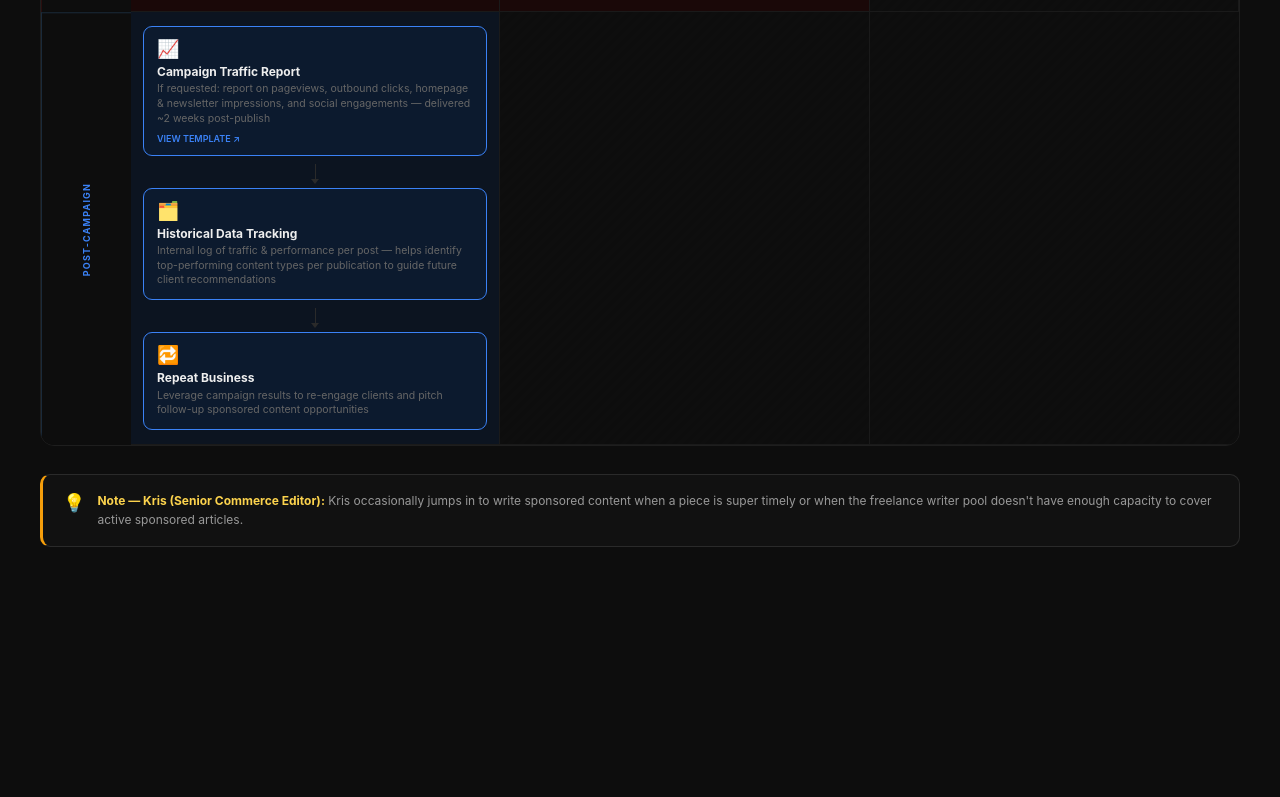
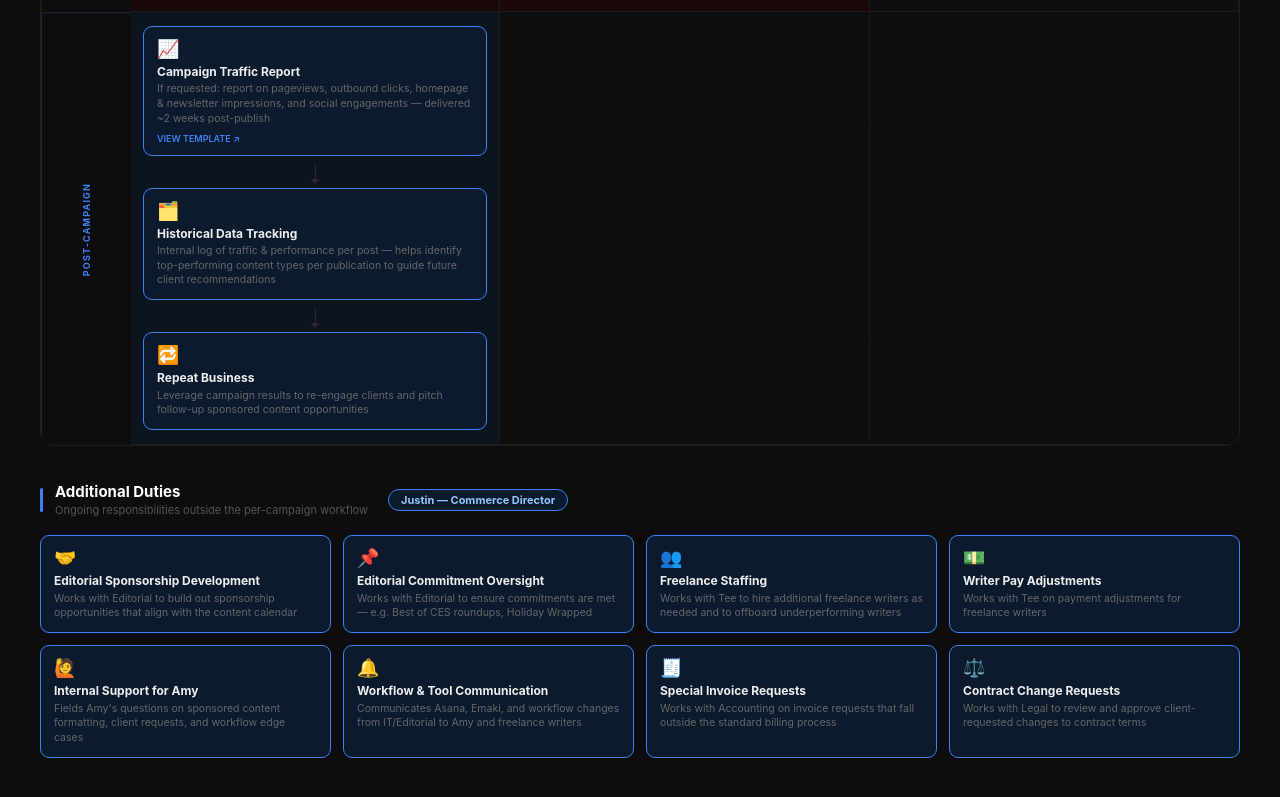
Before and after one commit to jaduino/SponsoredContentWorkflow, a plain HTML site: page index.html in a window 1280 px wide. Shown: the part 2029-2826 px from the top of the page. Before the commit the page ends 2636 px from the top, so only its background shows below. Drawn offline with Linux system fonts and the light colour scheme.

Commit message:
Add files via upload

```diff
--- a/index.html
+++ b/index.html
@@ -601,6 +601,12 @@
       <div class="n-title">Field Client Questions</div>
       <div class="n-sub">Responds to client check-ins on status, reach, performance expectations &amp; feedback during the creation period</div>
     </div>
+    <div class="mini-arrow"></div>
+    <div class="n pink" data-tip="Justin keeps an eye on the overall pipeline to ensure due dates and publication timelines are being met, confirms that all deliverables (article, social posts, homepage pin, newsletter) are in production, and monitors that we aren't overselling inventory across active campaigns.">
+      <span class="n-icon">🗓️</span>
+      <div class="n-title">Pipeline Oversight</div>
+      <div class="n-sub">Ensures due dates &amp; timelines are met, confirms deliverables are in production, and monitors that we aren't overselling available inventory</div>
+    </div>
   </div>
   <div class="cell" style="background:#1c0c14">
     <div class="n pink" data-tip="Amy edits the draft and sends it to the client for review and approval.">
@@ -715,12 +721,67 @@
 
 </div><!-- /flow-grid -->
 
-<!-- Notes -->
-<div class="note-box">
-  <div class="note-icon">💡</div>
-  <div class="note-text">
-    <strong style="color:#FCD34D">Note — Kris (Senior Commerce Editor):</strong>
-    Kris occasionally jumps in to write sponsored content when a piece is super timely or when the freelance writer pool doesn't have enough capacity to cover active sponsored articles.
+<!-- Additional Duties -->
+<div style="max-width:1200px;margin:36px auto 0;">
+  <div style="display:flex;align-items:center;gap:12px;margin-bottom:18px;">
+    <div style="width:3px;height:24px;background:#3B82F6;border-radius:2px;flex-shrink:0"></div>
+    <div>
+      <div style="font-size:15px;font-weight:700;color:#fff">Additional Duties</div>
+      <div style="font-size:11px;color:#555;margin-top:2px">Ongoing responsibilities outside the per-campaign workflow</div>
+    </div>
+    <div style="margin-left:8px;background:#0c1a2e;border:1.5px solid #3B82F6;border-radius:20px;padding:3px 12px;font-size:11px;font-weight:700;color:#93C5FD;">Justin — Commerce Director</div>
+  </div>
+
+  <div style="display:grid;grid-template-columns:repeat(auto-fill,minmax(280px,1fr));gap:12px;">
+
+    <div class="n blue" data-tip="Justin works with the Editorial team to identify and build out sponsorship packages and opportunities that align with the site's editorial calendar and content strategy.">
+      <span class="n-icon">🤝</span>
+      <div class="n-title">Editorial Sponsorship Development</div>
+      <div class="n-sub">Works with Editorial to build out sponsorship opportunities that align with the content calendar</div>
+    </div>
+
+    <div class="n blue" data-tip="Justin works with Editorial to ensure that commitments tied to editorial features — such as Best of CES roundups, Holiday Wrapped, and similar franchise content — are fulfilled on time.">
+      <span class="n-icon">📌</span>
+      <div class="n-title">Editorial Commitment Oversight</div>
+      <div class="n-sub">Works with Editorial to ensure commitments are met — e.g. Best of CES roundups, Holiday Wrapped</div>
+    </div>
+
+    <div class="n blue" data-tip="Justin manages the freelance writer roster: working with Tee to hire additional writers when workload demands it, and offboarding writers who aren't meeting expectations.">
+      <span class="n-icon">👥</span>
+      <div class="n-title">Freelance Staffing</div>
+      <div class="n-sub">Works with Tee to hire additional freelance writers as needed and to offboard underperforming writers</div>
+    </div>
+
+    <div class="n blue" data-tip="Justin works with Tee to review and adjust payment rates for freelance writers, whether due to performance, rate negotiations, or changes in scope.">
+      <span class="n-icon">💵</span>
+      <div class="n-title">Writer Pay Adjustments</div>
+      <div class="n-sub">Works with Tee on payment adjustments for freelance writers</div>
+    </div>
+
+    <div class="n blue" data-tip="Justin is the go-to for Amy when questions arise about sponsored content formatting standards, handling unusual client requests, or navigating edge cases in the workflow.">
+      <span class="n-icon">🙋</span>
+      <div class="n-title">Internal Support for Amy</div>
+      <div class="n-sub">Fields Amy's questions on sponsored content formatting, client requests, and workflow edge cases</div>
+    </div>
+
+    <div class="n blue" data-tip="When IT or Editorial introduces changes to workflow tools, Asana, or Emaki, Justin acts as the bridge — communicating those changes to Amy and the freelance writers to keep everyone aligned.">
+      <span class="n-icon">🔔</span>
+      <div class="n-title">Workflow & Tool Communication</div>
+      <div class="n-sub">Communicates Asana, Emaki, and workflow changes from IT/Editorial to Amy and freelance writers</div>
+    </div>
+
+    <div class="n blue" data-tip="When a campaign requires a non-standard billing arrangement, Justin works with the Accounting team to process special invoice requests outside of the normal Boostr flow.">
+      <span class="n-icon">🧾</span>
+      <div class="n-title">Special Invoice Requests</div>
+      <div class="n-sub">Works with Accounting on invoice requests that fall outside the standard billing process</div>
+    </div>
+
+    <div class="n blue" data-tip="When a client requests changes to standard contract language or terms, Justin works with the Legal team to review, negotiate, and approve those modifications.">
+      <span class="n-icon">⚖️</span>
+      <div class="n-title">Contract Change Requests</div>
+      <div class="n-sub">Works with Legal to review and approve client-requested changes to contract terms</div>
+    </div>
+
   </div>
 </div>
 
```
